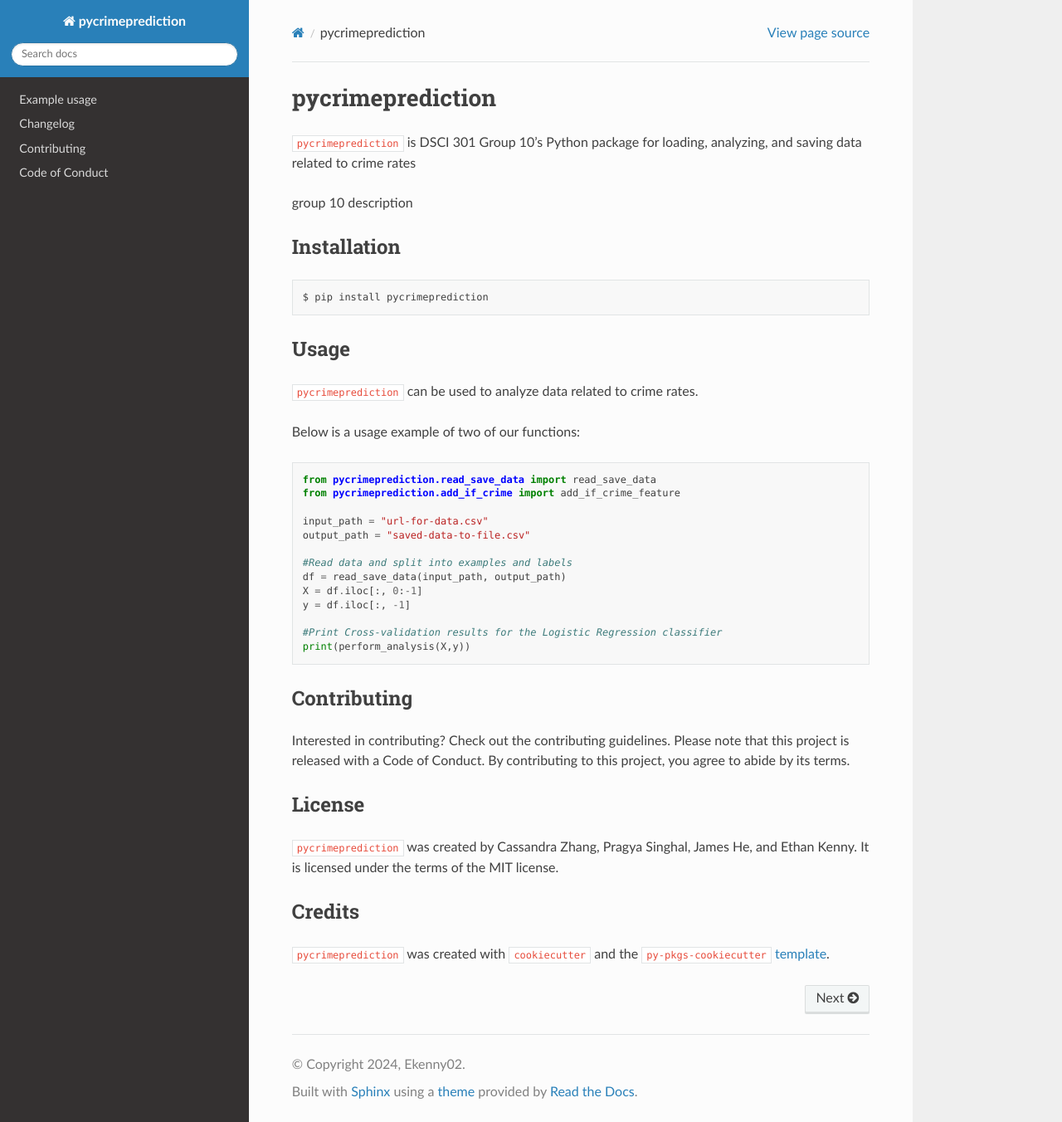
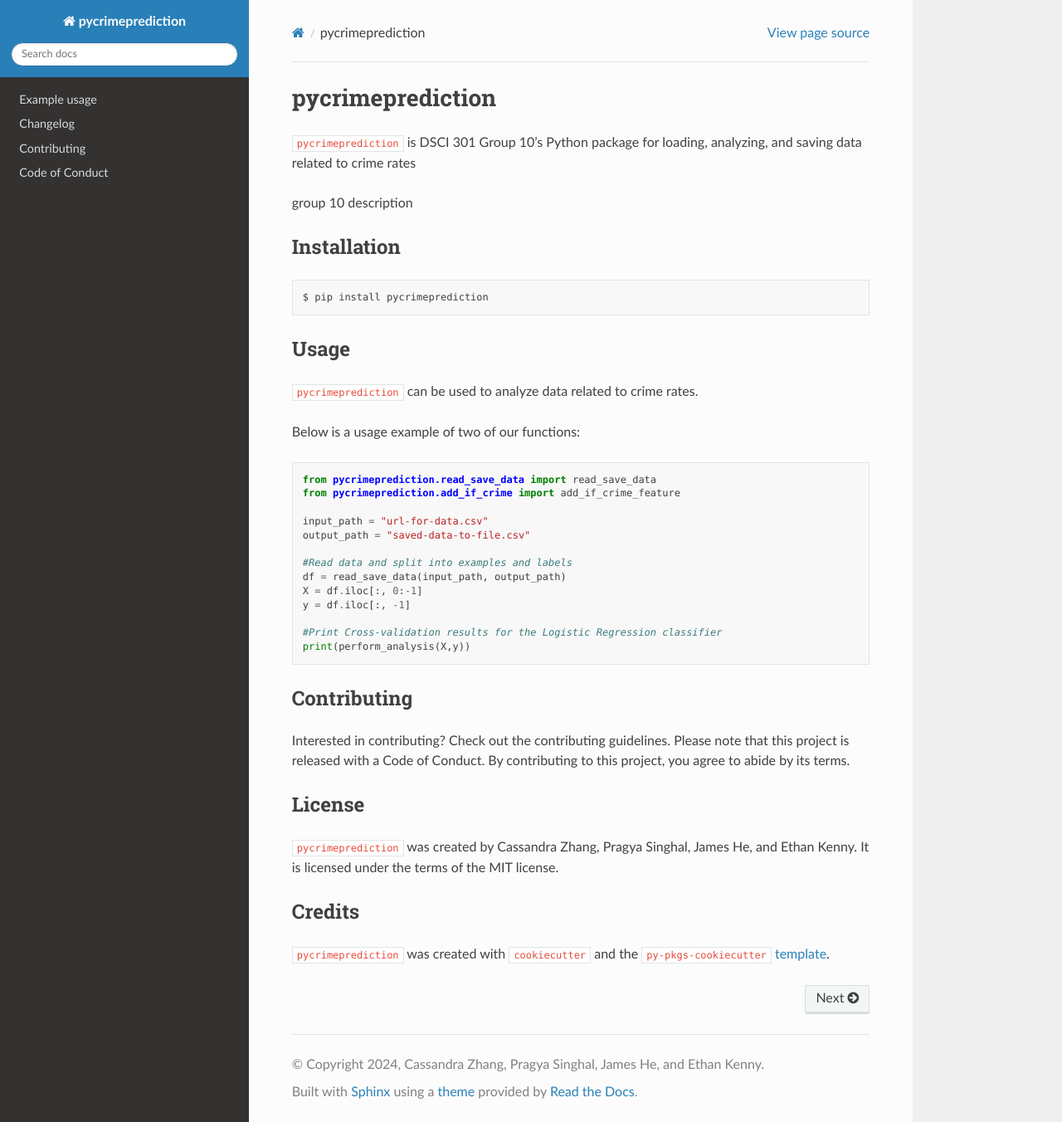
Before and after one commit to DSCI-310-2024/pycrimeprediction, a Sphinx documentation site: the page built from docs/index.md, in a window 1280 px wide and 1352 px high. Shown: the whole window at 83% size. Built offline with Sphinx 7.4.7 and the Read the Docs theme 2.0.0, drawn with Linux system fonts in a browser that asks for light colours; pages that are not in the unit, such as notebooks, are missing from menus.

Commit message:
Updated Contributors

```diff
--- a/docs/conf.py
+++ b/docs/conf.py
@@ -7,8 +7,8 @@
 # -- Project information -----------------------------------------------------
 
 project = u"pycrimeprediction"
-copyright = u"2024, Ekenny02"
-author = u"Ekenny02"
+copyright = u"2024, Cassandra Zhang, Pragya Singhal, James He, and Ethan Kenny"
+author = u"Cassandra Zhang, Pragya Singhal, James He, and Ethan Kenny"
 
 # -- General configuration ---------------------------------------------------
 
--- a/pyproject.toml
+++ b/pyproject.toml
@@ -2,7 +2,7 @@
 name = "pycrimeprediction"
 version = "0.1.0"
 description = "group 10 description"
-authors = ["Ekenny02"]
+authors = ["Cassandra Zhang", "Pragya Singhal", "James He", "Ethan Kenny"]
 license = "MIT"
 readme = "README.md"
 
@@ -16,6 +16,9 @@ scikit-learn = "^1.4.2"
 [tool.poetry.group.dev.dependencies]
 pytest = "^8.1.1"
 pytest-cov = "^5.0.0"
+myst-nb = {version = "^1.0.0", python = "^3.9"}
+sphinx-autoapi = "^3.0.0"
+sphinx-rtd-theme = "^2.0.0"
 
 [build-system]
 requires = ["poetry-core>=1.0.0"]
```
Also changed, not shown: 2 other files.
